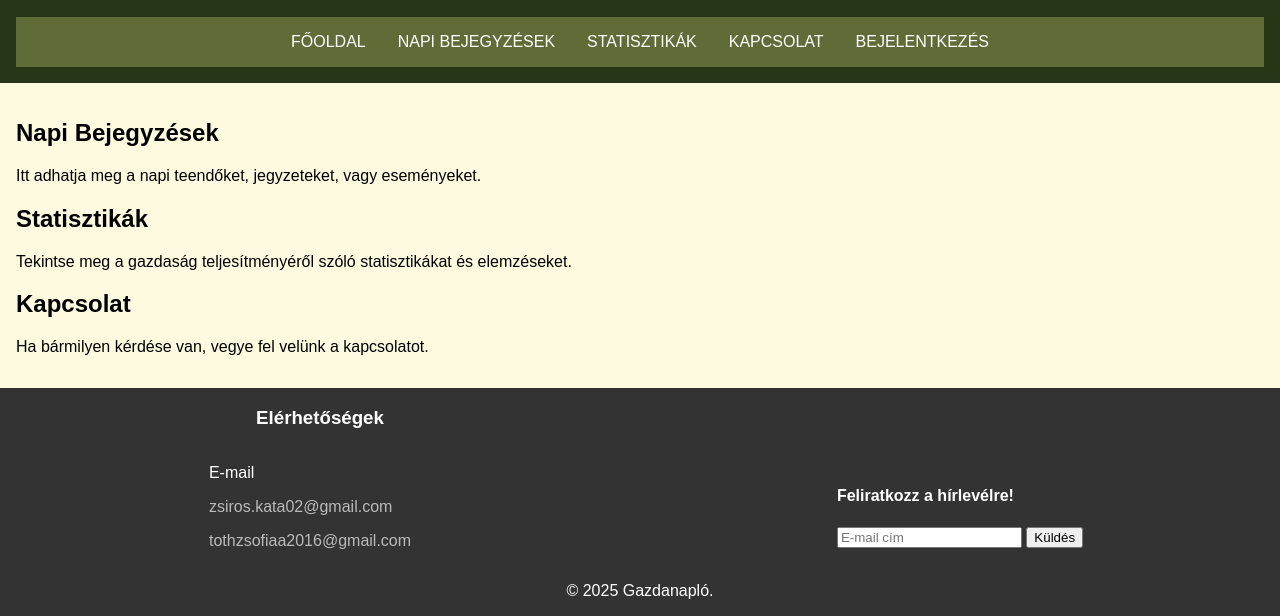
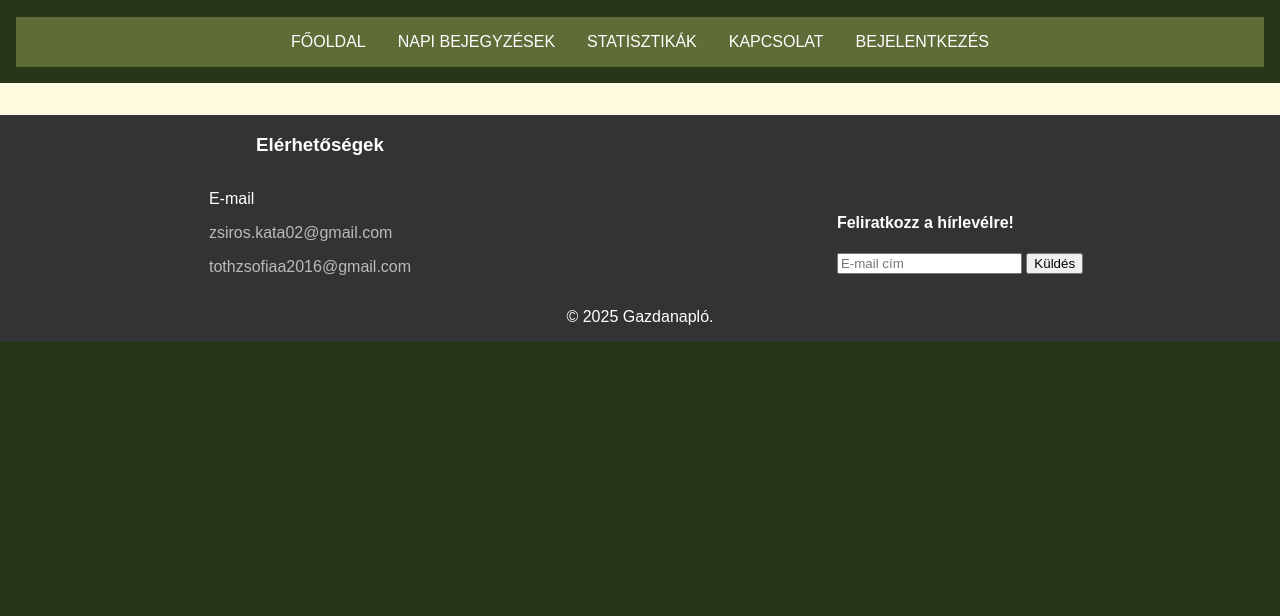
Before and after one commit to tzsofia10/Vizsgaremek, a PHP site: page /main/index.php in a window 1280 px wide. Shown: the part 613-1229 px from the top of the page. After the commit the page ends 955 px from the top, so only its background shows below. Run offline with PHP 8.4, Linux system fonts and the light colour scheme.

Commit message:
ÁÁÁÁÁÁÁÁÁÁÁ

```diff
--- a/main/index.php
+++ b/main/index.php
@@ -21,20 +21,7 @@
     </header>
 
     <main>
-        <section id="napi-bejegyzesek">
-            <h2>Napi Bejegyzések</h2>
-            <p>Itt adhatja meg a napi teendőket, jegyzeteket, vagy eseményeket.</p>
-        </section>
 
-        <section id="statisztikak">
-            <h2>Statisztikák</h2>
-            <p>Tekintse meg a gazdaság teljesítményéről szóló statisztikákat és elemzéseket.</p>
-        </section>
-
-        <section id="kapcsolat">
-            <h2>Kapcsolat</h2>
-            <p>Ha bármilyen kérdése van, vegye fel velünk a kapcsolatot.</p>
-        </section>
     </main>
 
     <footer>
```
